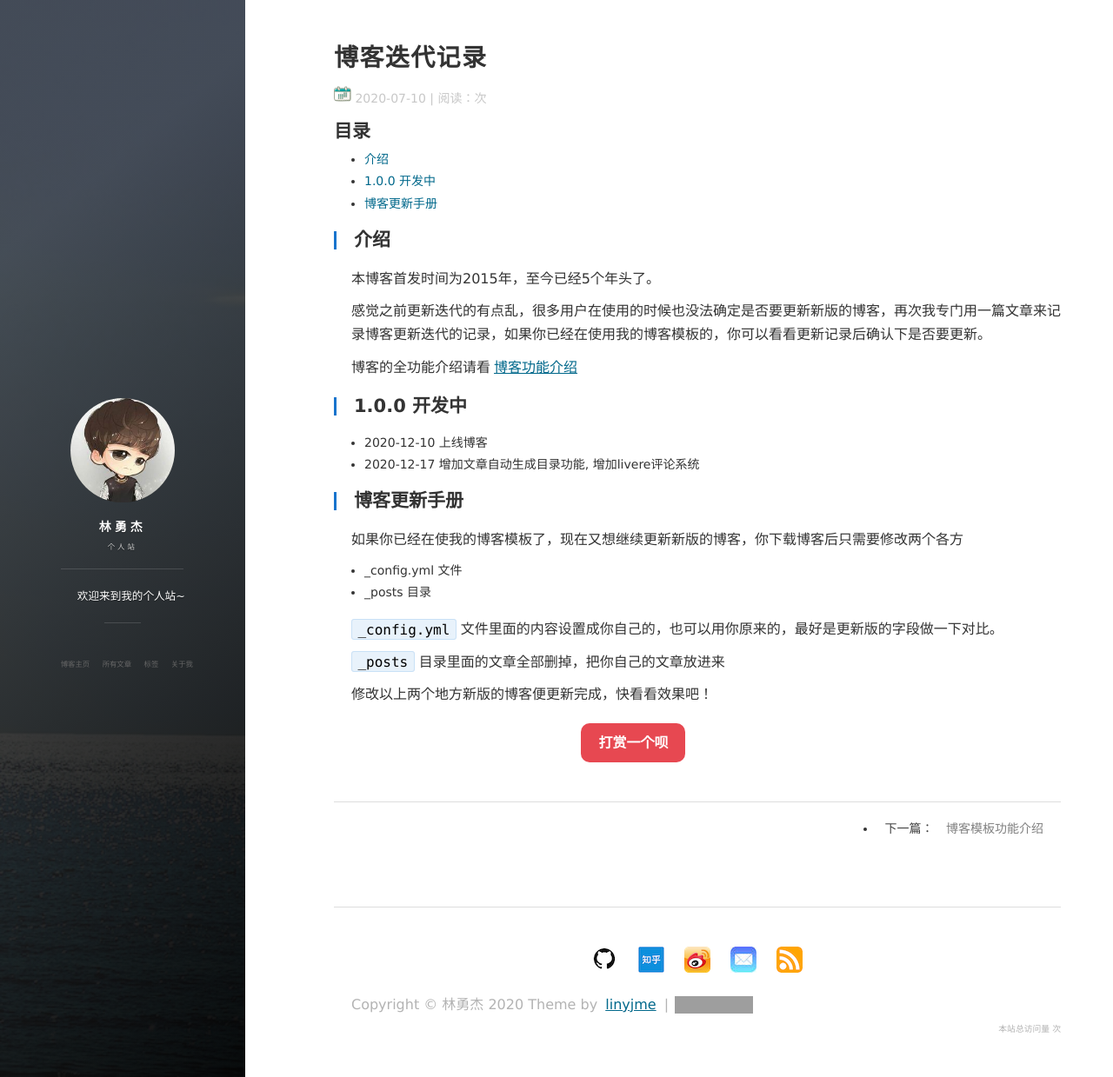
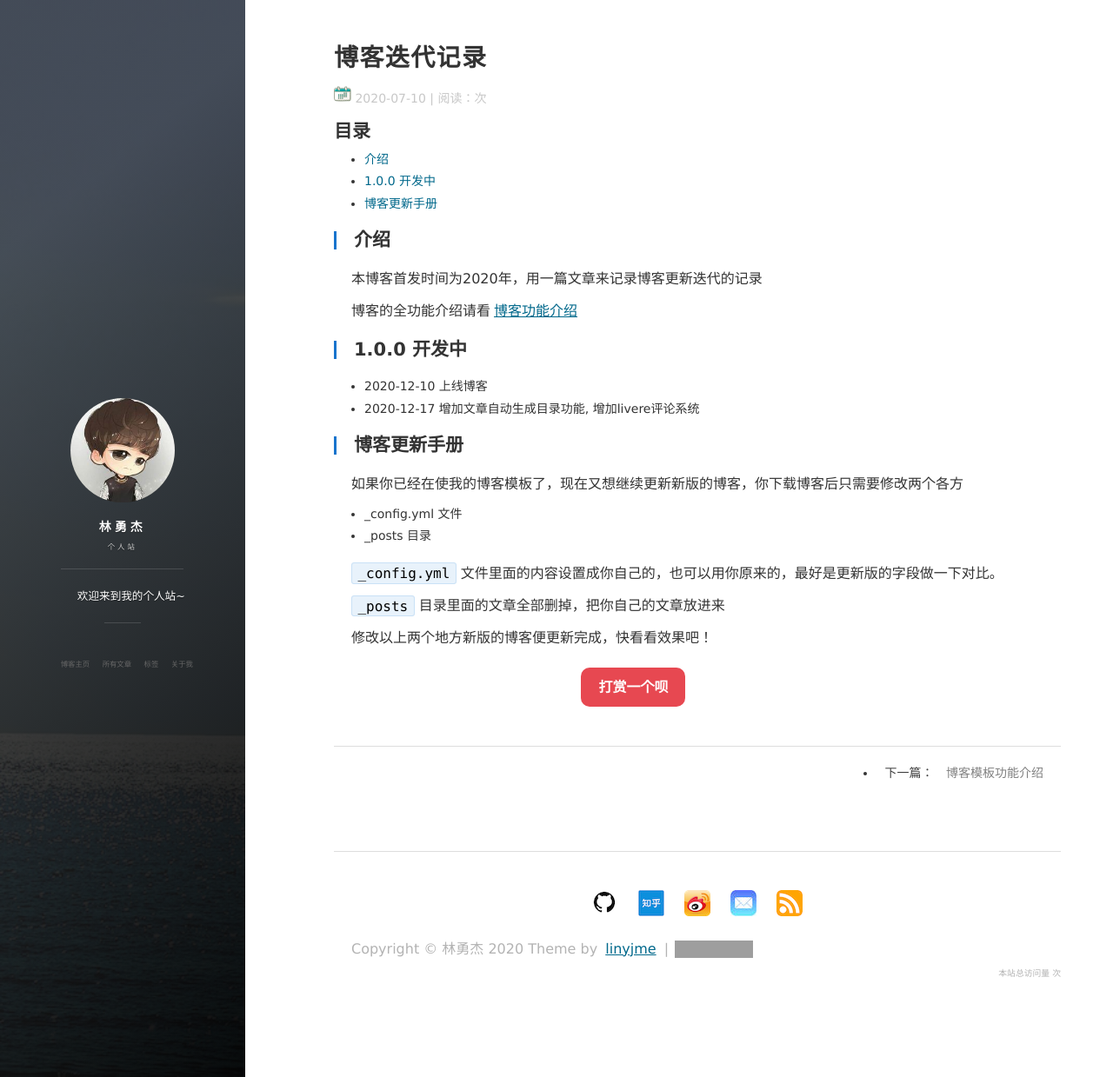
Before and after one commit to linyjme/linyjme.github.io, a Jekyll site: the page built from _posts/2020-07-10-ReleaseNode.md, in a window 1280 px wide and 1239 px high. Shown: the whole window at 87% size. Built offline with Jekyll 4.4.1, drawn with Linux system fonts in a browser that asks for light colours; nearby versions of some CDN libraries; comment, search, counter and statistics services are not loaded; grey boxes are pictures that could not be loaded.

Commit message:
Update 2020-07-10-ReleaseNode.md

```diff
--- a/_posts/2020-07-10-ReleaseNode.md
+++ b/_posts/2020-07-10-ReleaseNode.md
@@ -7,9 +7,7 @@ tags: jekyll
 
 ## 介绍
 
-本博客首发时间为2015年，至今已经5个年头了。
-
-感觉之前更新迭代的有点乱，很多用户在使用的时候也没法确定是否要更新新版的博客，再次我专门用一篇文章来记录博客更新迭代的记录，如果你已经在使用我的博客模板的，你可以看看更新记录后确认下是否要更新。
+本博客首发时间为2020年，用一篇文章来记录博客更新迭代的记录
 
 博客的全功能介绍请看[博客功能介绍](https://linyjme.github.io/2020/07/blog_info/)
 
```
